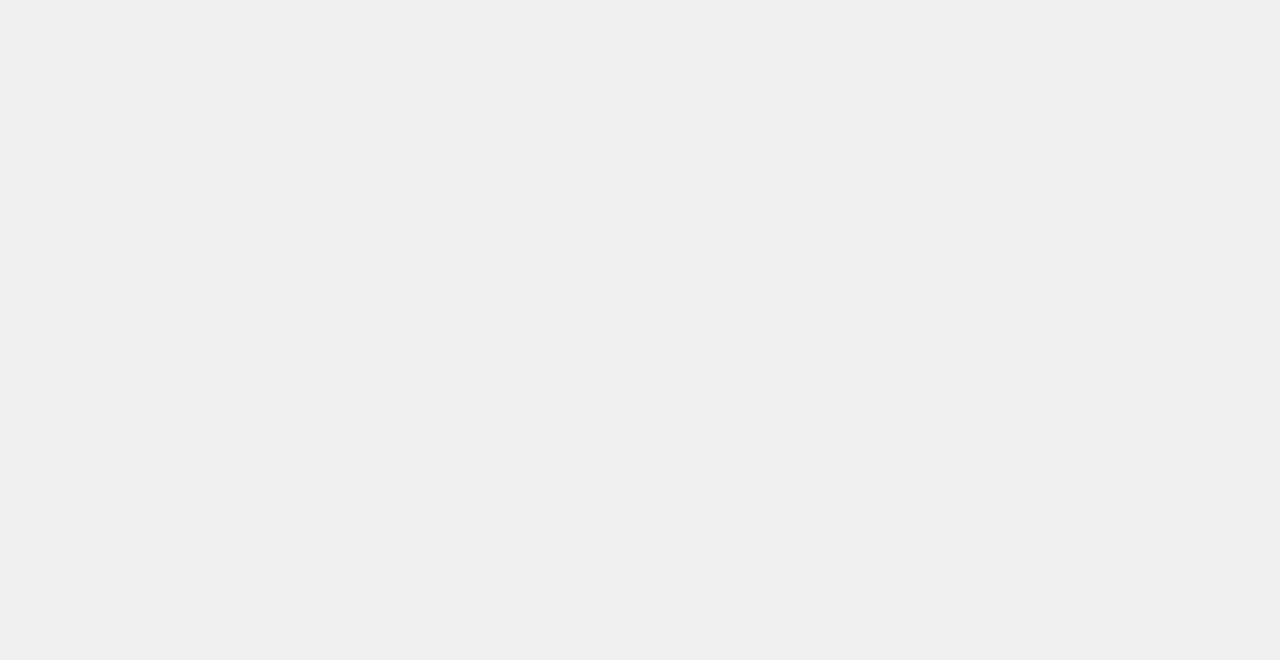
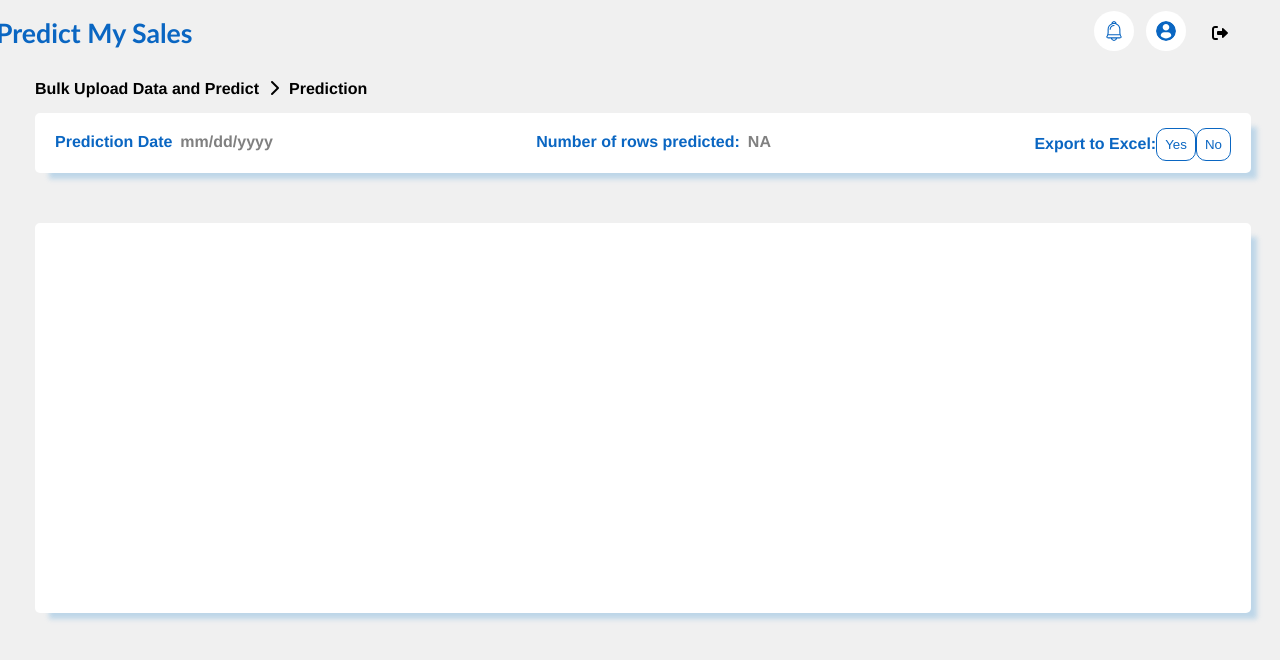
Before and after one commit to Mack241/Predict-My-Sales, a React (Create React App) app in the folder client/: page /predict_data in a window 1280 px wide. Shown: the top 660 px of the page. Built offline with nearby package versions, Linux system fonts and the light colour scheme.

Commit message:
29/11/2021 -update

```diff
--- a/client/src/App.js
+++ b/client/src/App.js
@@ -5,6 +5,7 @@ import Header from './components/Header';
 import BulkUploadPredict from './screens/BulkUploadPredict';
 import Login from './screens/Login';
 import  GeneralAnalysisScreen  from './screens/GeneralAnalysisScreen';
+import PredictScreen from './screens/PredictScreen';
 
 function App() {
   return (
@@ -20,6 +21,10 @@ function App() {
             <Header />
             <GeneralAnalysisScreen />
           </Route>
+          <Route path="/predict_data">
+            <Header />
+            <PredictScreen />
+          </Route>
           <Route path="/" exact>
             <Header />
             <HomeScreen/>
--- a/client/src/screens/BulkUploadPredict.js
+++ b/client/src/screens/BulkUploadPredict.js
@@ -35,7 +35,6 @@ const BulkUploadPredict = () => {
     const deleteHandler = () => {
         dispatch(deleteData())
         setFileName('Browse')
-        userInfo.fileName = ''
 
     }
 
@@ -44,10 +43,8 @@ const BulkUploadPredict = () => {
     // }
 
     useEffect(() => {
-       if(userInfo) {
            dispatch(fetchData())
-       }
-    },[userInfo, dispatch, fetchData])
+    },[ dispatch, fetchData])
 
     return (
         <Container>
@@ -70,12 +67,12 @@ const BulkUploadPredict = () => {
                     <span style={{color: '#0a66c2', marginLeft: '10px'}}>NA</span>}</span>
               <span id="title">Upload Date: <span style={{color: 'gray', marginLeft: '10px'}}>mm/dd/yyyy</span></span>
               <span id="title">Prediction: <span style={{color: '#e8d827', marginLeft: '10px'}}>Pending</span></span>
-              <Link to="">
+              <Link to="/predict_data">
                   <button>Predict Data</button>
               </Link>
             </Section>
             <Table>
-                { userInfo ?
+                { data ?
                  <Buttons>
                  <i className="fas fa-edit"></i>
                  <i className="fas fa-trash" onClick={deleteHandler}></i>
--- /dev/null
+++ b/client/src/screens/PredictScreen.js
@@ -0,0 +1,225 @@
+import styled from 'styled-components'
+
+const PredictScreen = () => {
+
+    const d = new Date()
+    let currDate = d.getFullYear()
+
+    return (
+        <Container>
+               <p>Bulk Upload Data and Predict
+                   <span style={{marginLeft: '10px', marginRight: '10px' }}>
+                      <i className="fas fa-chevron-right"></i>
+                   </span>Prediction
+                   </p>
+            <Section>
+              <span id="title">
+                  Prediction Date
+                  <span style={{ marginLeft: '8px', color: 'gray' }}>mm/dd/yyyy</span>
+              </span>
+
+              <span id="title">
+                  Number of rows predicted:
+                  <span style={{ marginLeft: '8px', color: 'gray' }}>NA</span>
+              </span>
+
+              <span id="title">
+                  Export to Excel:
+                  <button>Yes</button>
+                  <button>No</button>
+              </span>
+            </Section>
+            <Table>
+                 <div id="table-div">
+                   <table id="table">
+                       <thead>
+
+                       </thead>
+                       <tbody>
+
+                       </tbody>
+                   </table>
+                </div>
+            </Table>
+        </Container>
+    )
+}
+
+const Container = styled.div`
+    max-width: 95%;
+    margin-left: 35px;
+    p {
+        margin-top: 80px;
+        display: flex;
+        text-align: start;
+        font-weight: 700;
+    }
+`;
+
+const Section = styled.section`
+    text-align: center;
+    overflow: hidden;
+    margin-top: 15px;
+    margin-bottom: 8px;
+    background-color: #fff;
+    border-radius: 5px;
+    max-width: 100%;
+    transition: box-shadow 83ms;
+    position: relative;
+    border: none;
+    box-shadow: 0 0 0 1px rgb(0 0 0 / 15%), 0 0 0 rgb(0 0 0 / 20%);
+    display: flex;
+    justify-content: space-between;
+    flex-direction: row;
+    padding: 20px;
+    text-align: left;
+    box-shadow: 10px 10px 5px -4px rgba(174,206,229,0.75);
+    -webkit-box-shadow: 10px 10px 5px -4px rgba(174,206,229,0.75);
+    -moz-box-shadow: 10px 10px 5px -4px rgba(174,206,229,0.75);
+    height: 20px;
+
+   #file-label {
+       border: 1px solid black;
+       border-radius: 8px;
+       padding: 4px;
+       cursor: pointer;
+       display: inline-flex;
+       margin-top: -8px;
+       margin-left: -40px;
+       height: 20px;
+       justify-content: center;
+       max-width: 90px;
+   }
+
+   #label{
+       margin-top: -4px;
+       margin-left: -10px;
+       word-break: break-word;
+   }
+
+   #upload {
+    cursor: pointer;
+        background: transparent;
+        border-radius: 10px;
+        color: #0a66c2;
+        background-color: #fff;
+        padding: 8px;
+        border: 1px solid #0a66c2;
+        margin-top: -5px;
+        margin-left: 10px;
+
+        &:hover {
+            background-color: #0a66c2;
+            color: #fff;
+            transition:  ease-in-out .2s;
+        }
+   }
+
+   #label {
+       cursor: pointer;
+       padding: 5px;
+       display: flex;
+       justify-content: center;
+       margin-left: 4px;
+    }
+
+    #title{
+        font-weight: bold;
+        color: #0a66c2;
+    }
+
+    button{
+        cursor: pointer;
+        background: transparent;
+        border-radius: 10px;
+        color: #0a66c2;
+        background-color: #fff;
+        padding: 8px;
+        border: 1px solid #0a66c2;
+        margin-top: -5px;
+
+        &:hover {
+            background-color: #0a66c2;
+            color: #fff;
+            transition:  ease-in-out .2s;
+        }
+    }
+
+    @media(max-width: 768px){
+        display: flex;
+        flex-direction: row;
+        height: 100px;
+        text-align: start;
+
+        span{
+            line-height: 1.2;
+        }
+    }
+
+`;
+
+const Table = styled(Section)`
+    margin-top: 50px;
+    height: 350px;
+    justify-content: unset;
+    flex-direction: column;
+
+    #table{
+        border-collapse: separate;
+        border-spacing: 0 1em;
+        margin-bottom: 20px;
+    }
+
+    #no-data {
+        margin-left: 250px;
+        margin-top: 50px;
+        font-weight: 600;
+        color: #0a66c2;
+    }
+
+    #table-div{
+        margin-top: 20px;
+        max-width: 1200px;
+        margin-left: 300px;
+        overflow-y: scroll;
+        font-weight: 500;
+
+        tr:nth-child(even) {
+            background-color: #cae3e8;
+        }
+
+    }
+
+    #table-head {
+        padding-left: 30px;
+        overflow: hidden;
+        z-index: 1;
+        color: #0a66c2;
+        font-weight: 600;
+    }
+
+    /* #table-row{
+        border-colla
+    } */
+
+    #table-data{
+        /* padding-left: 30px; */
+        text-align: center;
+        padding: 12px;
+    }
+`;
+
+const Buttons = styled.div`
+    margin-left: 1090px;
+
+    i{
+        margin-right: 20px;
+        cursor: pointer;
+
+        &:hover {
+            color: #0a66c2;
+        }
+    }
+`;
+
+export default PredictScreen
```
